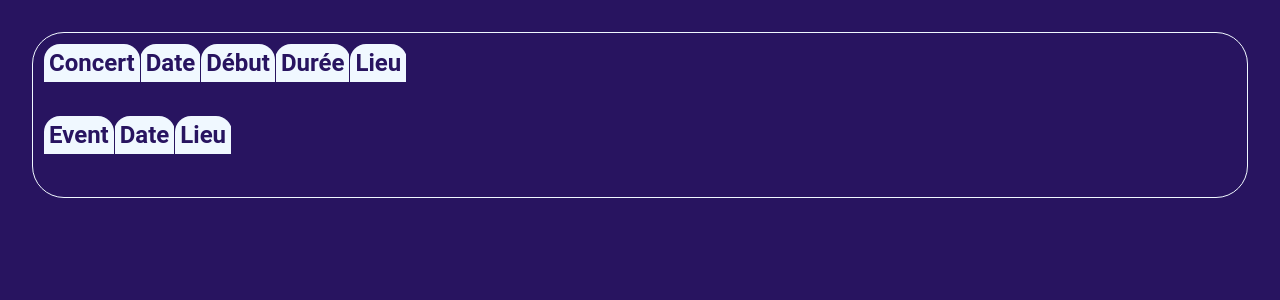
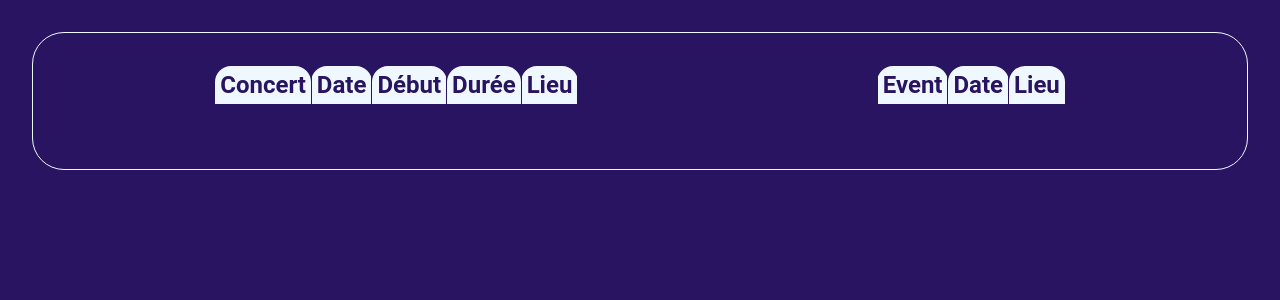
Before and after one commit to ValRom28/FestIUT, a Flask app: page /programmation in a window 1280 px wide; the page is wider, and only the part inside the window is pictured. Shown: the part 164-464 px from the top of that part. Run offline with Flask 3, Linux system fonts and the light colour scheme; lists and menus that the app fills with data are empty.

Commit message:
fix mineurs pour la finir la page

```diff
--- a/app/static/css/programmation.css
+++ b/app/static/css/programmation.css
@@ -3,9 +3,12 @@ main{
     margin-bottom: 2rem;
     margin-left: 2rem;
     margin-right: 2rem;
-    padding: 10px;
+    padding: 2rem;
     border: 1px solid aliceblue;
     border-radius: 2rem;
+    display: flex;
+    align-items:start;
+    justify-content: space-around;
 }
 
 body{
--- a/app/templates/ajout_artiste.html
+++ b/app/templates/ajout_artiste.html
@@ -16,7 +16,7 @@
         </header>
         <main>
             <div class="titre-creer">
-                <h3>Créer un groupe:</h3>
+                <h3>Ajouter un artistes : </h3>
             </div>
             <div class="conteneur-champs-formulaires">
                 <form action="{{ url_for('inserer_artiste') }}"role="form" method="POST" class="form-champ" enctype="multipart/form-data">
@@ -30,7 +30,7 @@
                     </section>
                     <section>
                         <div class="form-label-admin">
-                            <label for="hebergement" class="label">Votre artiste jour quel instrument ? : </label>
+                            <label for="hebergement" class="label">Quel instrument joue-t-il ? : </label>
                             <div class="radio-list" id="radioList">
                                 {% for instrument in instruments %}
                                     <div class="form-check">
--- a/app/templates/ajout_hebergement.html
+++ b/app/templates/ajout_hebergement.html
@@ -16,7 +16,7 @@
         </header>
         <main>
             <div class="titre-creer">
-                <h3>Créer un groupe:</h3>
+                <h3>Créer un hébergement : </h3>
             </div>
             <div class="conteneur-champs-formulaires">
                 <form action="{{ url_for('inserer_hebergement') }}"role="form" method="POST" class="form-champ" enctype="multipart/form-data">
@@ -29,6 +29,10 @@
                             <label for="name" class="label">Adresse de l'hébergement : </label>
                             <input type="text" name="adresse_hebergement" size="40" id="adresse_hebergement" required placeholder="Exemple : 123 rue du Grand Chlem "/>
                         </div>
+                        <div class="form-label-admin">
+                            <label for="name" class="label">Nombre de places : </label>
+                            <input type="number" name="nb_places_hebergement" size="40" id="nb_places_hebergement" required placeholder="Exemple : 5 "/>
+                        </div>
                         <input type="submit" value="Ajouter" />
                     </section>
                 </form>
--- a/app/templates/ajout_instrument.html
+++ b/app/templates/ajout_instrument.html
@@ -16,7 +16,7 @@
         </header>
         <main>
             <div class="titre-creer">
-                <h3>Créer un groupe:</h3>
+                <h3>Ajouter un Instrument :</h3>
             </div>
             <div class="conteneur-champs-formulaires">
                 <form action="{{ url_for('inserer_instrument') }}"role="form" method="POST" class="form-champ" enctype="multipart/form-data">
--- a/app/templates/groupe_info.html
+++ b/app/templates/groupe_info.html
@@ -60,7 +60,7 @@
             <div class="event">
                 <h2>Evenements</h2>
                 {% for evenement,lieu in events_et_lieux %}
-                <div class="bloc_event">
+                <div class="bloc_event" onclick='document.location = "{{ url_for("evenement", event=evenement.id_event) }}"' style="cursor: pointer;">
                     <h3>{{evenement.nom_event}}</h2>
                     <p>Date: {{evenement.date_event}}</p>
                     <p>Lieu: {{lieu.nom_lieu}}</p>
```
